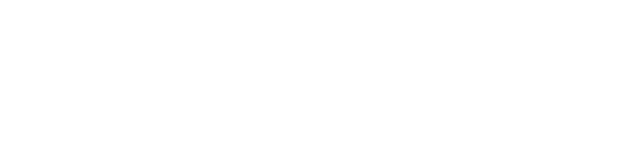
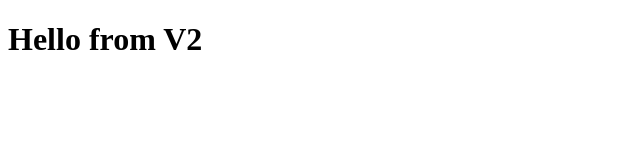
Before and after one commit to centegar/HIAWS, a plain HTML site: page index.html in a window 1280 px wide. Shown: the whole page, without its empty margins (0-640 px from the left). Drawn offline with Linux system fonts and the light colour scheme.

Commit message:
Update index.html

```diff
--- a/index.html
+++ b/index.html
@@ -27,7 +27,7 @@
     <title>React App</title>
   </head>
   <body>
-
+         <h1>Hello from V2</h1>
     <!--
       This HTML file is a template.
       If you open it directly in the browser, you will see an empty page.
```
